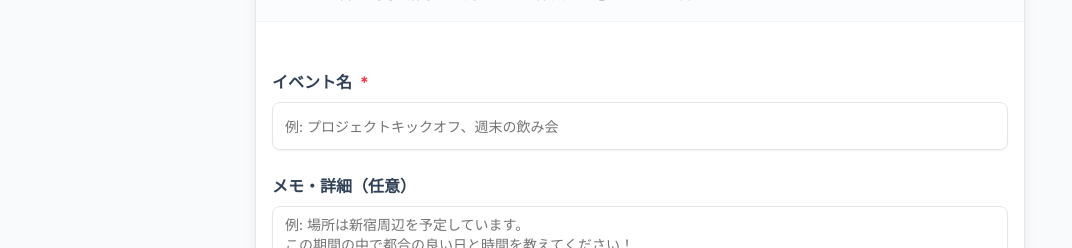
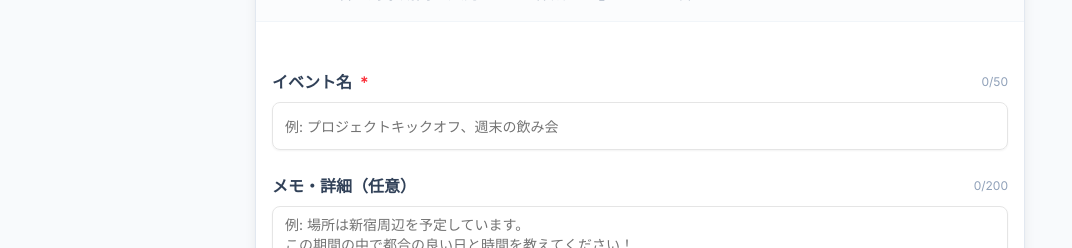
Before and after one commit to hamabira/TimeSync, a Next.js app: page / in a window 1280 px wide. Shown: the part 626-874 px from the top of the page, without its empty margins (0-1072 px from the left). Built offline with nearby package versions, Linux system fonts and the light colour scheme.

Commit message:
feat: add character count and 20-character limit to user name input field

```diff
--- a/src/app/e/[id]/page.tsx
+++ b/src/app/e/[id]/page.tsx
@@ -205,13 +205,17 @@ export default function EventPage() {
 
               {/* User Name Input */}
               <div className="space-y-3 pt-4 border-t border-slate-100">
-                <Label htmlFor="userName" className="text-base font-semibold text-slate-700">
-                  お名前 <span className="text-red-500">*</span>
-                </Label>
+                <div className="flex justify-between items-center max-w-sm">
+                  <Label htmlFor="userName" className="text-base font-semibold text-slate-700">
+                    お名前 <span className="text-red-500">*</span>
+                  </Label>
+                  <span className="text-xs text-slate-400">{userName.length}/20</span>
+                </div>
                 <Input
                   id="userName"
                   placeholder="例: 山田太郎"
                   value={userName}
+                  maxLength={20}
                   onChange={(e) => setUserName(e.target.value)}
                   className="h-12 max-w-sm"
                   required
--- a/src/app/page.tsx
+++ b/src/app/page.tsx
@@ -79,13 +79,17 @@ export default function Home() {
         <CardContent className="pt-8">
           <form onSubmit={handleSubmit} className="space-y-6">
             <div className="space-y-2">
+              <div className="flex justify-between items-center">
                 <Label htmlFor="eventName" className="text-base font-semibold text-slate-700">
                   イベント名 <span className="text-red-500">*</span>
                 </Label>
+                <span className="text-xs text-slate-400">{eventName.length}/50</span>
+              </div>
               <Input
                 id="eventName"
                 placeholder="例: プロジェクトキックオフ、週末の飲み会"
                 value={eventName}
+                maxLength={50}
                 onChange={(e) => setEventName(e.target.value)}
                 required
                 className="h-12 text-base transition-shadow focus-visible:ring-blue-500"
@@ -93,13 +97,17 @@ export default function Home() {
             </div>
 
             <div className="space-y-2">
+              <div className="flex justify-between items-center">
                 <Label htmlFor="description" className="text-base font-semibold text-slate-700">
                   メモ・詳細（任意）
                 </Label>
+                <span className="text-xs text-slate-400">{description.length}/200</span>
+              </div>
               <Textarea
                 id="description"
                 placeholder="例: 場所は新宿周辺を予定しています。&#10;この期間の中で都合の良い日と時間を教えてください！"
                 value={description}
+                maxLength={200}
                 onChange={(e) => setDescription(e.target.value)}
                 className="resize-none h-24 transition-shadow focus-visible:ring-blue-500"
               />
```
Lines whose indentation alone changed are shown as unchanged.
